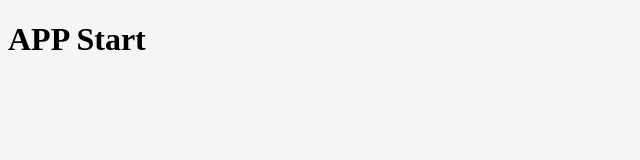
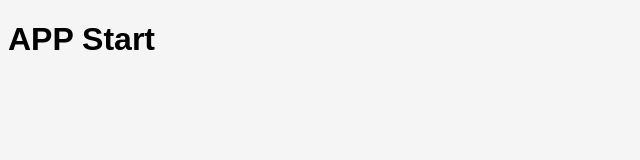
Before and after one commit to sivadass/react-point-of-sale, a React app: page / in a window 1280 px wide. Shown: the top 160 px of the page, without its empty margins (0-640 px from the left). Built offline with nearby package versions, Linux system fonts and the light colour scheme.

Commit message:
Added font family

```diff
--- a/src/styles/App.scss
+++ b/src/styles/App.scss
@@ -1,3 +1,5 @@
 body {
   background: #f5f5f5;
+  font-size: 16px;
+  font-family: Arial, Helvetica, sans-serif;
 }
```
